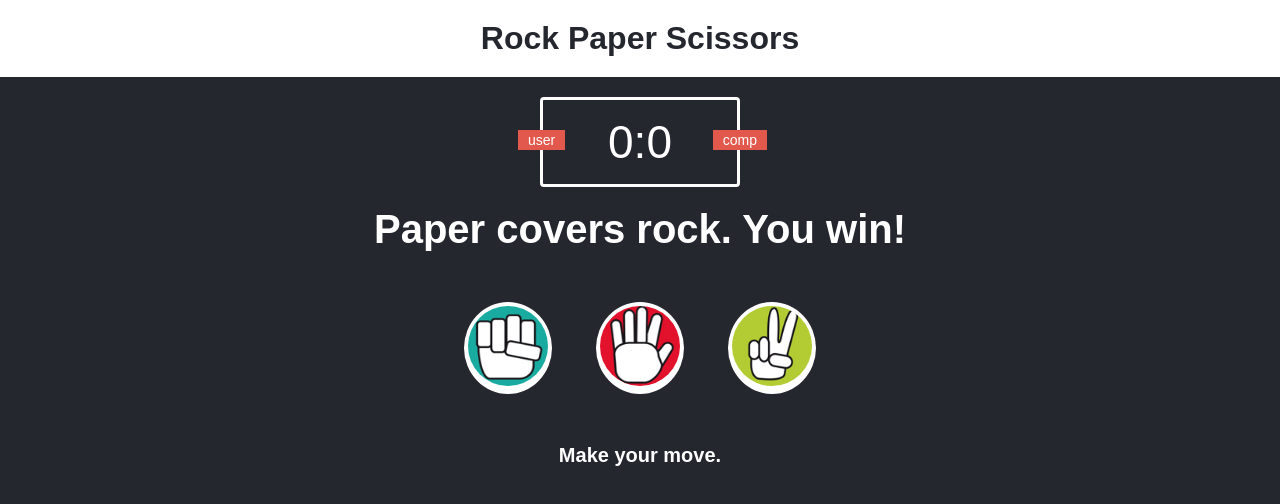
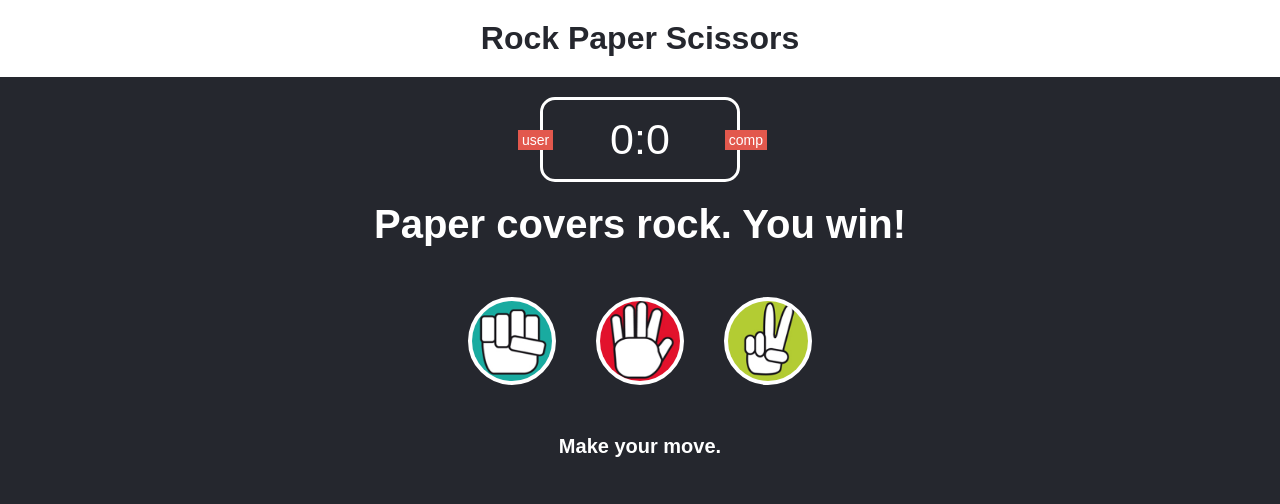
Before and after one commit to lkokes/paper-rock-scissors-game, a plain HTML site: page index.html in a window 1280 px wide. Drawn offline with Linux system fonts and the light colour scheme.

Commit message:
Fix scoreboard and choices

```diff
--- a/style.css
+++ b/style.css
@@ -21,11 +21,11 @@ header > h1 {
 .score-board {
   margin: 20px auto;
   border: 3px solid white;
-  border-radius: 4px;
+  border-radius: 15px;
   text-align: center;
   width: 200px;
   color: white;
-  font-size: 46px;
+  font-size: 43px;
   padding: 15px 20px 15px 20px;
   font-family: Asap, sans-serif;
   position: relative;
@@ -35,7 +35,7 @@ header > h1 {
   background-color: #e2584d;
   color: white;
   font-size: 14px;
-  padding: 2px 10px;
+  padding: 2px 4px;
   font-family: Asap, sans-serif;
 }
 
@@ -63,10 +63,14 @@ img {
   border-radius: 50%;
   width: 80px;
   height: 80px;
+  display: flex;
 }
 .choices {
-  margin: 50px 0;
+  margin: 50px 0px;
   text-align: center;
+  display: flex;
+  justify-content: center;
+  align-items: center;
 }
 
 .choice {
```
